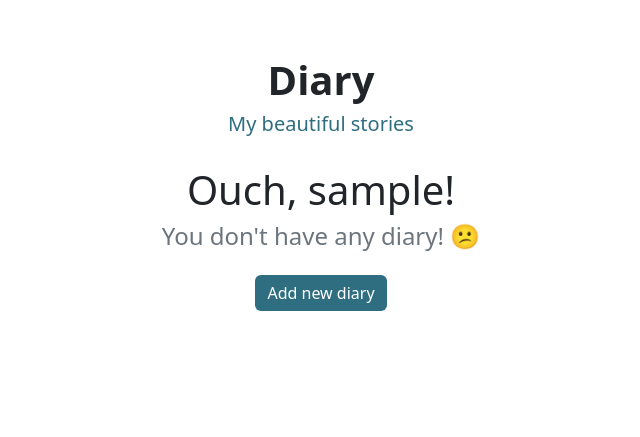
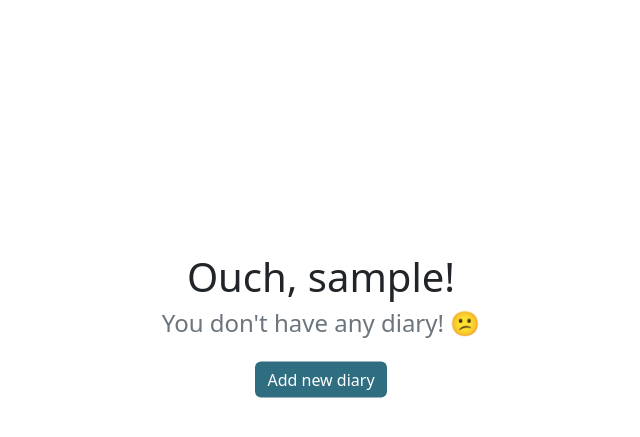
Before and after one commit to AliaWidyanita/joyfultimes, a Django app: page /diary/ in a window 1280 px wide. Shown: the part 74-511 px from the top of the page, without its empty margins (319-959 px from the left). Run offline with Django 4.2, Linux system fonts and the light colour scheme; the visitor is signed in with stand-in values (Sample User, id 1); data that the repository does not hold is empty.

Commit message:
fix front end

```diff
--- a/diary/templates/diary_home.html
+++ b/diary/templates/diary_home.html
@@ -14,12 +14,10 @@
 
 
 <body style="margin-bottom: 100px;">
-  <div class="text-center"style="margin-top: 130px;">
-    <h1 class="fw-bolder fs-25 mb-25">Diary</h1>
-    <h5 style="color: #2F6D80;">My beautiful stories</h5>
+  <div class="container" id="content-section" style="margin-top: 130px;">
   </div>
 
-  <div class="container" id="content-section"></div>
+
 
   <!-- Modal -->
   <div class="modal-dialog">
@@ -79,11 +77,11 @@
       success: (items) => {
         const area = document.getElementById("content-section")
         if (items.length == 0) {
-          area.insertAdjacentHTML('afterbegin', "<div class='prim2' id='nodiary'><h1 style='text-align: center; margin-top: 30px;'>Ouch, {{username}}!</h1><h4 style='color: #6C757D; text-align: center;'> You don't have any diary! &#128533;</h4><div class='text-center mt-4'><button type='button' class='btn btn-primary add-task' data-bs-toggle='modal' data-bs-target='#add-diary-modal' style='border: none; background-color: #2F6D80;'> Add new diary </button></div></div>")
+          area.insertAdjacentHTML('afterbegin', "<div class='ohno' id='nodiary'><h1 style='text-align: center; margin-top: 30px;'>Ouch, {{username}}!</h1><h4 style='color: #6C757D; text-align: center;'> You don't have any diary! &#128533;</h4><div class='text-center mt-4'><button type='button' class='btn btn-primary add-task' data-bs-toggle='modal' data-bs-target='#add-diary-modal' style='border: none; background-color: #2F6D80;'> Add new diary </button></div></div>")
         } else {
           $("#nodiary").remove();
           $("#ar").remove()
-          area.insertAdjacentHTML('afterbegin', "<div id='ar'><div id='diary-area'></div><div class='text-center'><button type='button' class='btn btn-primary add-task' data-bs-toggle='modal' data-bs-target='#add-diary-modal' style='margin-top: 20px; border: none; background-color: #2F6D80;'> Add new diary </button></div></div>")
+          area.insertAdjacentHTML('afterbegin', "<div id='ar'><div class='text-center' id='heading'><h1 class='fw-bolder fs-25 mb-25' id='heading'>My Diary</h1><h5 style='color: #2F6D80;'>My beautiful stories</h5></div><div id='diary-area'></div><div class='text-center'><button type='button' class='btn btn-primary add-task' data-bs-toggle='modal' data-bs-target='#add-diary-modal' style='margin-top: 20px; border: none; background-color: #2F6D80;'> Add new diary </button></div></div>")
           items.map(item => createCard(item));
           console.log(items);
         }
@@ -112,7 +110,15 @@
   })
 </script>
 
-
+<style>
+  .ohno {
+      width: 50%;
+      position: absolute;
+      top: 48%;
+      left: 50%;
+      transform: translate(-50%,-50%);
+    }
+</style>
 
 
 {% endblock content %}
```
Also changed, not shown: authentications/templates/backup.html (added, +38 -0 lines).
